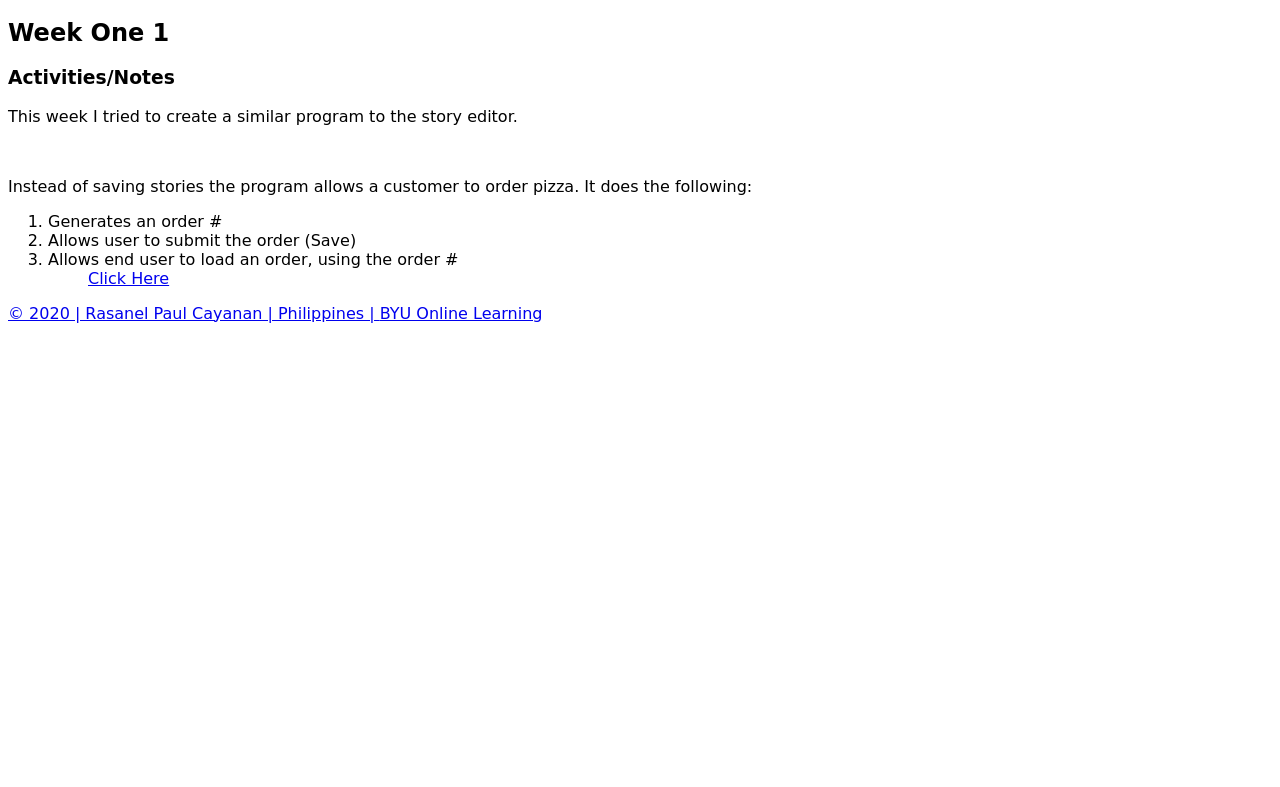
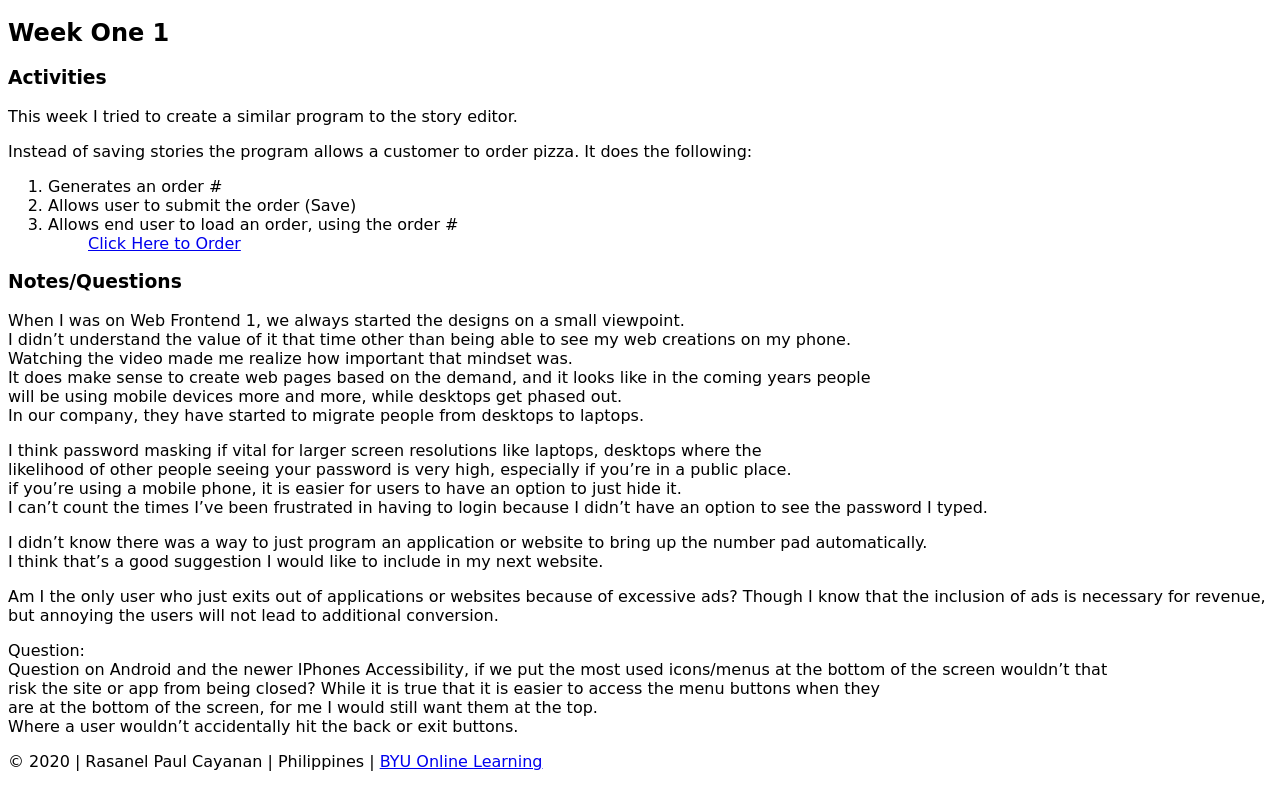
Before and after one commit to rasanelpaulcayanan/WDD330, a plain HTML site: page Portfolio/Week1/index.html in a window 1280 px wide. Shown: the part 62-849 px from the top of the page. Before the commit the page ends 800 px from the top, so only its background shows below. Drawn offline with Linux system fonts and the light colour scheme; files that its build step writes are made by us from their sources; a script that the page names is missing.

Commit message:
updated notes

```diff
--- a/Portfolio/Week1/index.html
+++ b/Portfolio/Week1/index.html
@@ -18,19 +18,46 @@
 <h1>WDD 330 Portfolio</h1>
 <h2>Week One 1</h2>
 
-<h3>Activities/Notes</h3>
-<p>This week I tried to create a similar program to the story editor.</p><br>
+<h3>Activities</h3>
+<p>This week I tried to create a similar program to the story editor.</p>
 <p>Instead of saving stories the program allows a customer to order pizza. It does the following:</p>
 <ol>
     <li>Generates an order #</li>
     <li>Allows user to submit the order (Save)</li>
     <li>Allows end user to load an order, using the order #</li>
-    <ul><a href="/order.html">Click Here</ul>
+    <ul><a href="/order.html">Click Here to Order</a></ul>
 </ol>
 
+<h3>Notes/Questions</h3>
+<p>When I was on Web Frontend 1, we always started the designs on a small viewpoint. <br>
+I didn’t understand the value of it that time other than being able to see my web creations on my phone. <br>
+Watching the video made me realize how important that mindset was.
+<br>It does make sense to create web pages based on the demand, and it looks like in the coming years people <br>
+will be using mobile devices more and more, while desktops get phased out. <br>
+In our company, they have started to migrate people from desktops to laptops.</p>
 
+<p>
+    I think password masking if vital for larger screen resolutions like laptops, desktops where the <br>
+likelihood of other people seeing your password is very high, especially if you’re in a public place. <br>
+if you’re using a mobile phone, it is easier for users to have an option to just hide it. <br>
+I can’t count the times I’ve been frustrated in having to login because I didn’t have an option to see the password I typed.
+</p>
 
+<p>
+    I didn’t know there was a way to just program an application or website to bring up the number pad automatically. <br>
+    I think that’s a good suggestion I would like to include in my next website.
+</p>
 
+<p>Am I the only user who just exits out of applications or websites because of excessive ads? Though I know that the inclusion of ads is necessary for revenue, <br>
+     but annoying the users will not lead to additional conversion.</p>
+
+  <p>
+     Question: <br>
+     Question on Android and the newer IPhones Accessibility, if we put the most used icons/menus at the bottom of the screen wouldn’t that <br>
+      risk the site or app from being closed? While it is true that it is easier to access the menu buttons when they <br>
+      are at the bottom of the screen, for me I would still want them at the top.<br>
+      Where a user wouldn’t accidentally hit the back or exit buttons.
+  </p>
 
     <footer>
         <p>
```
